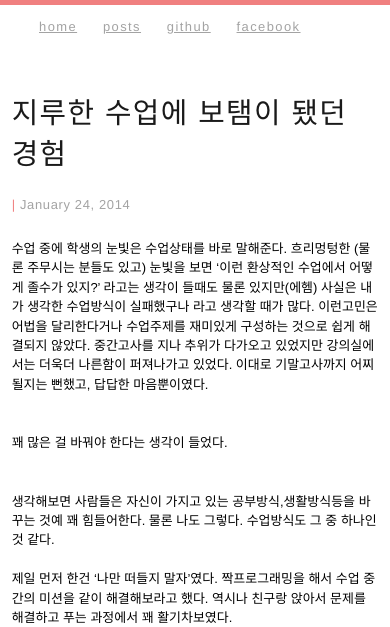
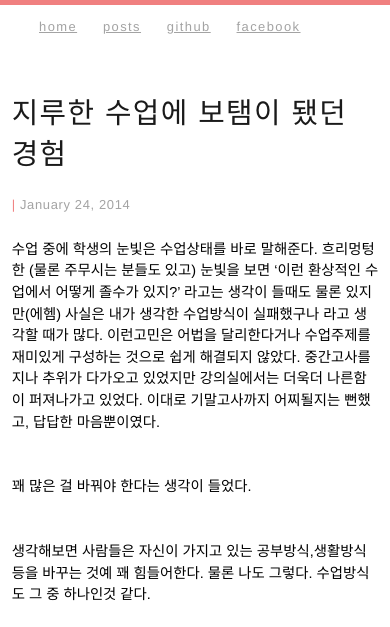
Before and after one commit to crongro/nigayo.github.io, a Jekyll site: the page built from _posts/2014-01-24-newEdu.md, in a window 390 px wide. Shown: the top 627 px of the page. Built offline with Jekyll 4.4.1, drawn with Linux system fonts in a browser that asks for light colours; nearby versions of some CDN libraries; library files that are not in the unit come from our copies; Markdown is read by kramdown in place of the engine named in the settings; comment, search, counter and statistics services are not loaded; grey boxes are pictures that could not be loaded.

Commit message:
modified etc css for mobile

```diff
--- a/css/postLayout.css
+++ b/css/postLayout.css
@@ -137,7 +137,6 @@ pre {
     }
 
     article > header {
-        1width : 90%;
         margin-left: 3%;
         margin-right:3%;
     }
@@ -149,7 +148,7 @@ pre {
     #articleBody {
         margin-left: 3%;
         margin-right: 3%;
-        font-size : 0.9em;
+        font-size : 1.0em;
         line-height: 1.5em;
     }
 }
```
Also changed, not shown: 1 other file.
